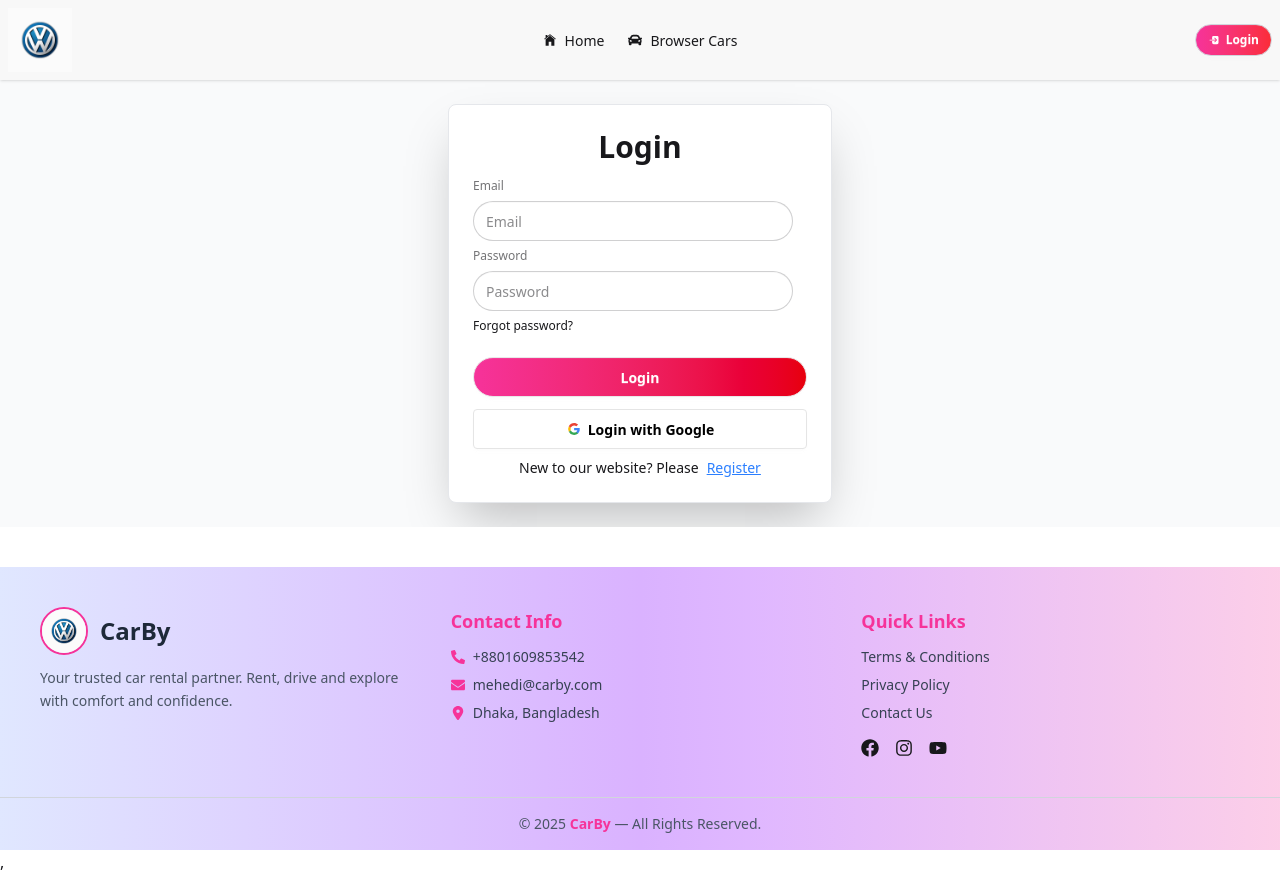
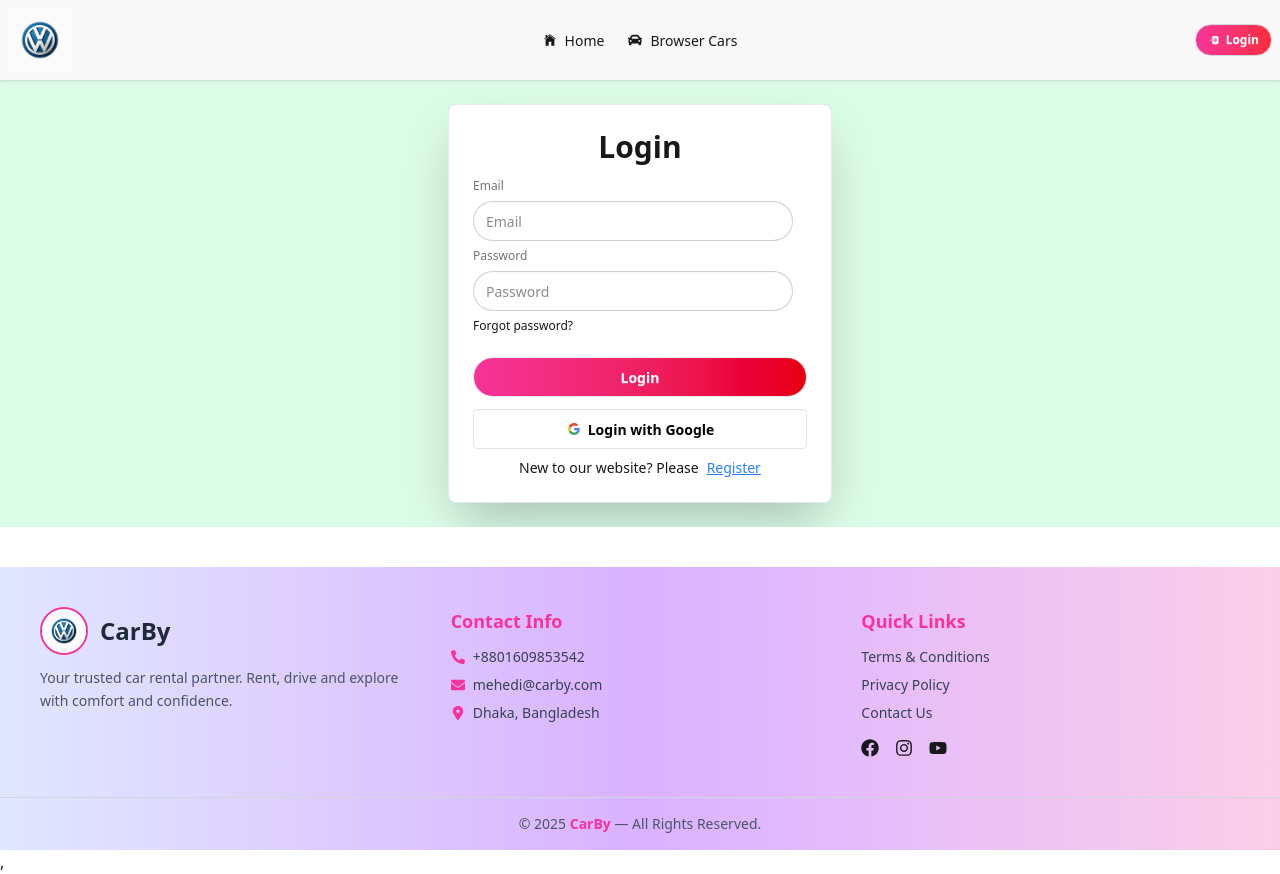
Before and after one commit to mehedi-hasan17/car-by, a React (Vite) app: page /login in a window 1280 px wide. Built offline with nearby package versions, Linux system fonts and the light colour scheme; no server answers.

Commit message:
all section bg addd

```diff
--- a/src/Root/Root.jsx
+++ b/src/Root/Root.jsx
@@ -9,7 +9,7 @@ const Root = () => {
       <header>
         <Navber className="sticky top-0 z-50"></Navber>
       </header>
-      <main className="flex-1 overflow-y-auto px-4 py-6 bg-gray-50">
+      <main className="flex-1 overflow-y-auto px-4 py-6 bg-green-100">
         <Outlet></Outlet>
       </main>
       <header>
```
